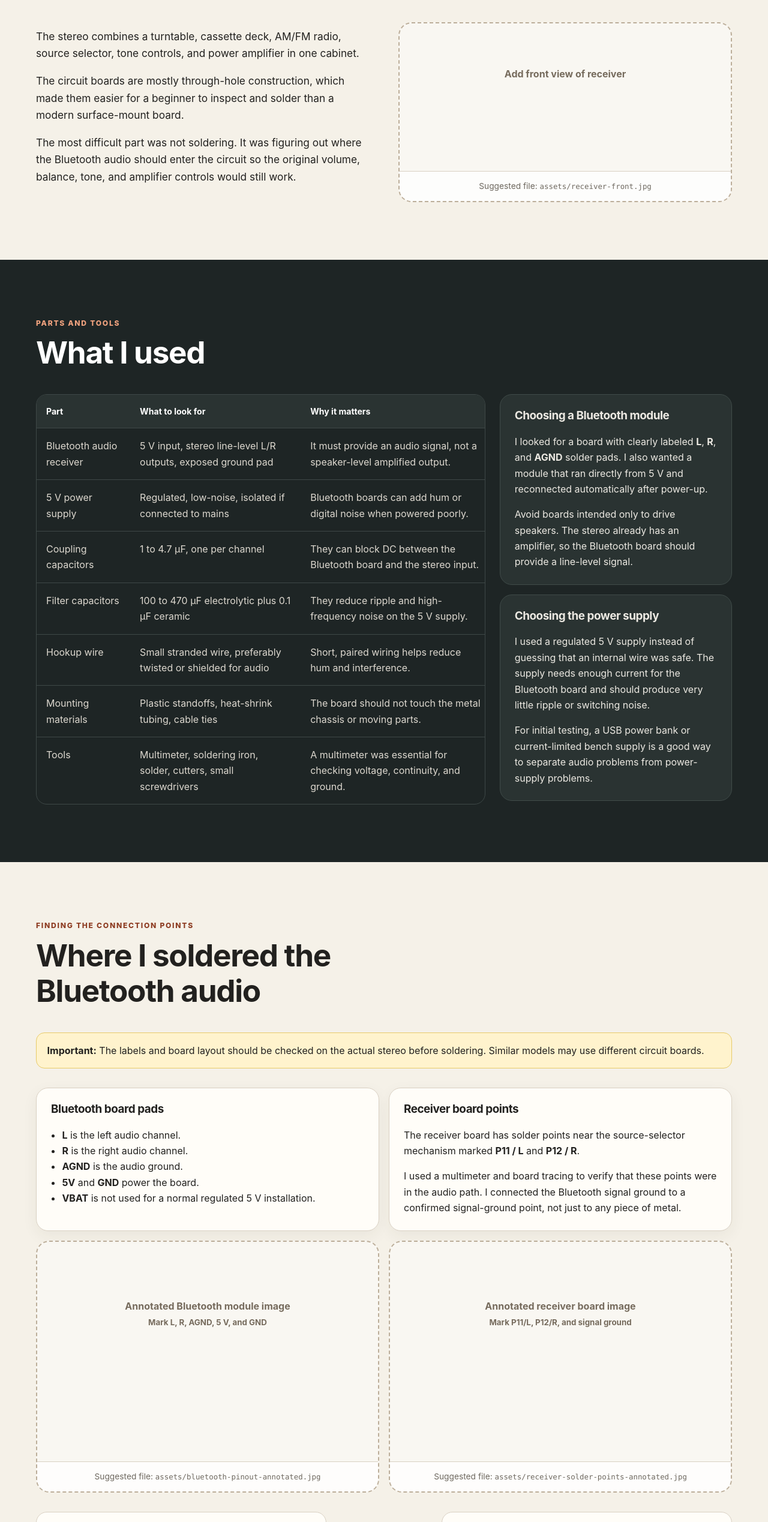
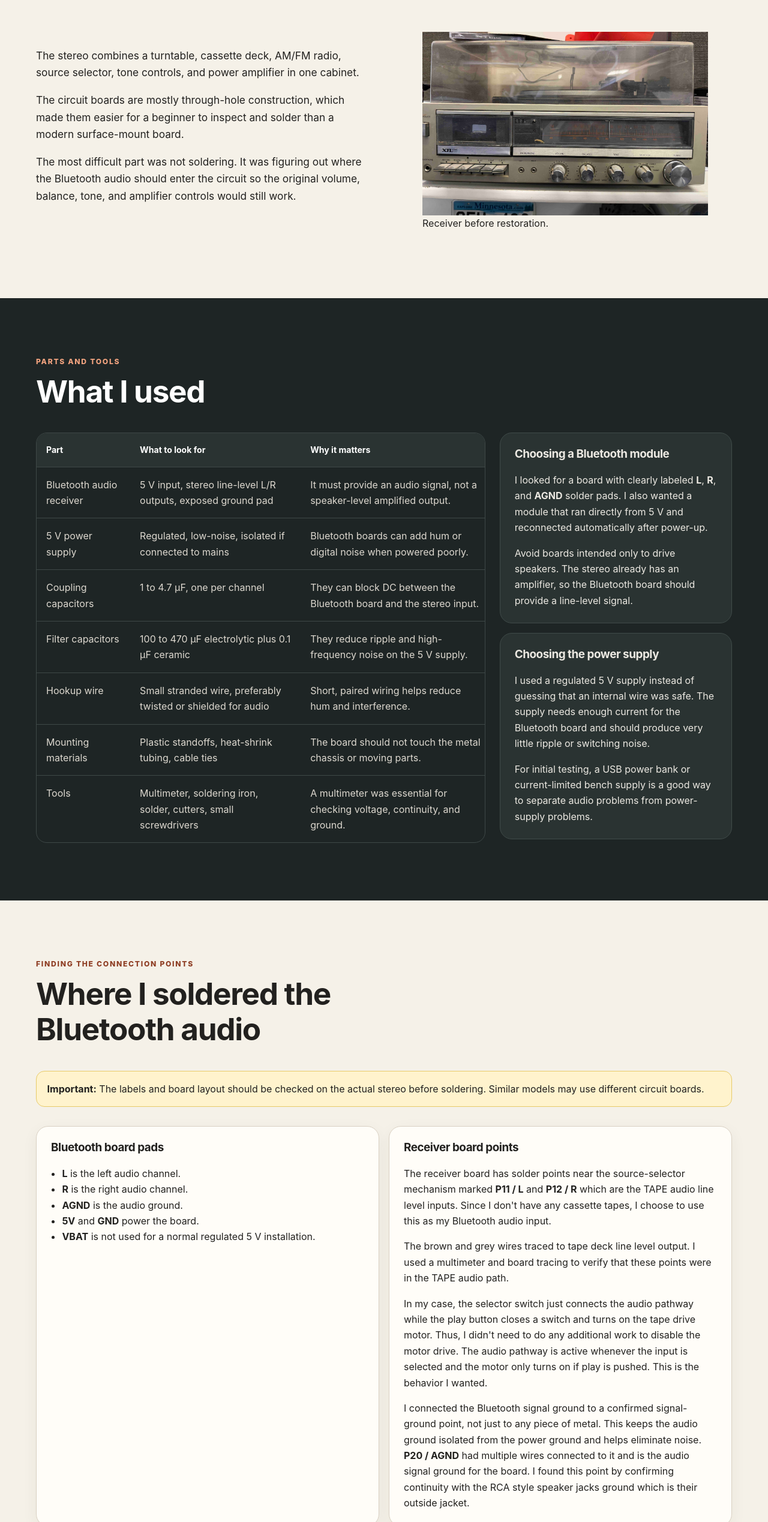
Before and after one commit to grindstone15/Stereo, a plain HTML site: page index.html in a window 1280 px wide. Shown: the part 2418-4955 px from the top of the page at 60% size. Drawn offline with Linux system fonts and the light colour scheme.

Commit message:
Publish initial website before wiring layout improvements

```diff
--- a/index.html
+++ b/index.html
@@ -92,10 +92,10 @@
           <p>The most difficult part was not soldering. It was figuring out where the Bluetooth audio should enter the circuit so the original volume, balance, tone, and amplifier controls would still work.</p>
         </div>
 
-        <figure class="image-placeholder">
-          <div class="placeholder-label">Add front view of receiver</div>
-          <figcaption>Suggested file: <code>assets/receiver-front.jpg</code></figcaption>
-        </figure>
+        <figure>
+  			<img src="media/receiver-front.jpg" alt="Front view of receiver before restoration">
+  			<figcaption>Receiver before restoration.</figcaption>
+		</figure>
       </div>
     </section>
 
@@ -161,20 +161,28 @@
 
         <article class="card">
           <h3>Receiver board points</h3>
-          <p>The receiver board has solder points near the source-selector mechanism marked <strong>P11 / L</strong> and <strong>P12 / R</strong>.</p>
-          <p>I used a multimeter and board tracing to verify that these points were in the audio path. I connected the Bluetooth signal ground to a confirmed signal-ground point, not just to any piece of metal.</p>
+          <p>The receiver board has solder points near the source-selector mechanism marked <strong>P11 / L</strong> and <strong>P12 / R</strong> which are the TAPE audio line level inputs.  Since I don't have any cassette tapes, I choose to use this as my Bluetooth audio input.</p>
+          <p>The brown and grey wires traced to tape deck line level output.  I used a multimeter and board tracing to verify that these points were in the TAPE audio path.</p>
+          <p>In my case, the selector switch just connects the audio pathway while the play button closes a switch and turns on the tape drive motor.  Thus, I didn't need to do any additional work to disable the motor drive.  The audio pathway is active whenever the input is selected and the motor only turns on if play is pushed.  This is the behavior I wanted.</p>
+          <p>I connected the Bluetooth signal ground to a confirmed signal-ground point, not just to any piece of metal.  This keeps the audio ground isolated from the power ground and helps eliminate noise.  <strong>P20 / AGND</strong> had multiple wires connected to it and is the audio signal ground for the board.  I found this point by confirming continuity with the RCA style speaker jacks ground which is their outside jacket.</p>
         </article>
       </div>
 
       <div class="photo-pair">
-        <figure class="image-placeholder annotation-placeholder">
-          <div class="placeholder-label">Annotated Bluetooth module image<br><small>Mark L, R, AGND, 5 V, and GND</small></div>
-          <figcaption>Suggested file: <code>assets/bluetooth-pinout-annotated.jpg</code></figcaption>
-        </figure>
-        <figure class="image-placeholder annotation-placeholder">
-          <div class="placeholder-label">Annotated receiver board image<br><small>Mark P11/L, P12/R, and signal ground</small></div>
-          <figcaption>Suggested file: <code>assets/receiver-solder-points-annotated.jpg</code></figcaption>
-        </figure>
+        <figure>
+  			<img src="media/bluetooth-pinout-annotated.jpg" alt="Bluetooth audio board">
+ 			<figcaption>Bluetooth audio board showing L, R, AGND, 5V, and GND.</figcaption>
+		</figure>
+		<div class="photo-pair">
+			<figure>
+				<img src="media/receiver-solder-points-annotated.jpg" alt="Receiver solder points">
+				<figcaption>Receiver board showing input selector switch and P11/L, P12/R solder points for injecting Bluetooth audio signal into tape line level audio input.</figcaption>
+			</figure>
+			<figure>
+				<img src="media/audio-ground.jpg" alt="Audio ground">
+				<figcaption>Receiver board showing P20 audio ground.</figcaption>
+			</figure>
+		</div>
       </div>
 
       <div class="simple-diagram" aria-label="Simple wiring diagram">
@@ -185,7 +193,7 @@
         <div class="diagram-lines" aria-hidden="true"><span></span><span></span><span></span></div>
         <div class="diagram-box">
           <h3>Receiver board</h3>
-          <p>P11 / L</p><p>P12 / R</p><p>Signal ground</p>
+          <p>P11 / L</p><p>P12 / R</p><p>P20 / Audio signal ground</p>
         </div>
       </div>
     </section>
@@ -236,9 +244,9 @@
         </div>
 
         <div class="gallery">
-          <figure class="image-placeholder"><div class="placeholder-label">Receiver before restoration</div><figcaption><code>assets/before.jpg</code></figcaption></figure>
-          <figure class="image-placeholder"><div class="placeholder-label">Turntable mechanism opened</div><figcaption><code>assets/turntable-open.jpg</code></figcaption></figure>
-          <figure class="image-placeholder"><div class="placeholder-label">Receiver chassis overview</div><figcaption><code>assets/chassis-overview.jpg</code></figcaption></figure>
+          <figure><img src="media/receiver-front.jpg" alt="Receiver Before Restoration"><figcaption>Receiver before restoration</figcaption></figure>
+          <figure><img src="media/turntable-open.jpg" alt="Receiver Truntable Open"><figcaption>Turntable removed</figcaption></figure>
+          <figure><img src="media/chassis-overview.jpg" alt="Receiver Chassis Overview"><figcaption>Inside the receiver chassis</figcaption></figure>
           <figure class="image-placeholder"><div class="placeholder-label">Main circuit board</div><figcaption><code>assets/main-board.jpg</code></figcaption></figure>
           <figure class="image-placeholder"><div class="placeholder-label">Bluetooth module</div><figcaption><code>assets/bluetooth-module.jpg</code></figcaption></figure>
           <figure class="image-placeholder"><div class="placeholder-label">Bench testing</div><figcaption><code>assets/bench-test.jpg</code></figcaption></figure>
```
Also changed, not shown: media/audio-ground.jpg (added), media/bluetooth-pinout-annotated.jpg (added), media/receiver-front.jpg (added), media/turntable-open.jpg (added), 2 other files.
